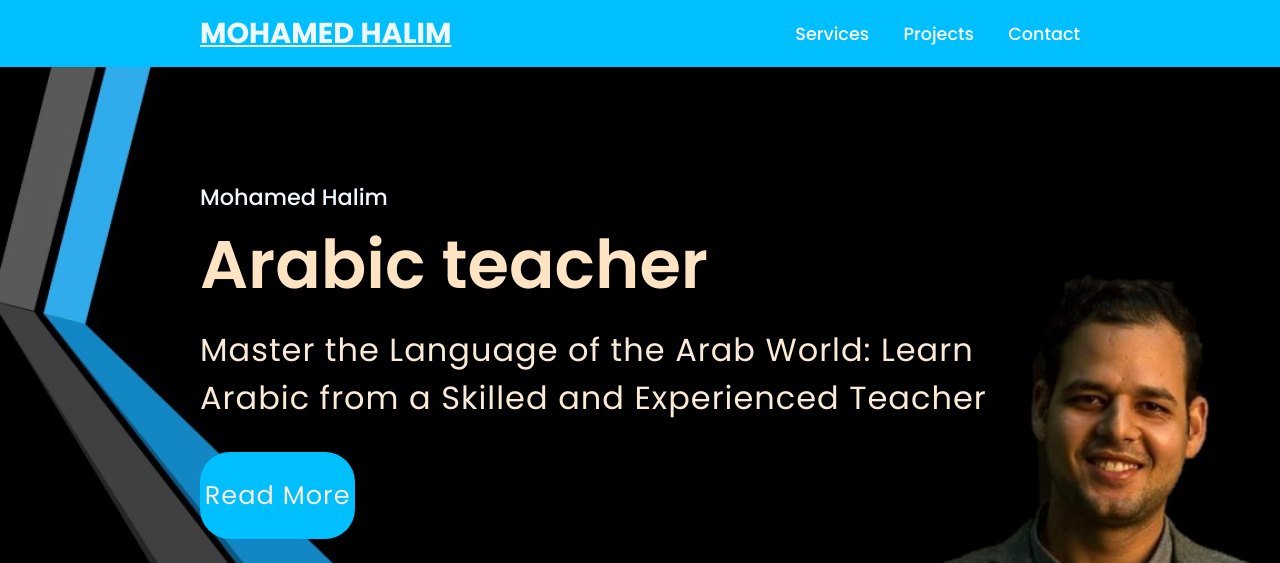
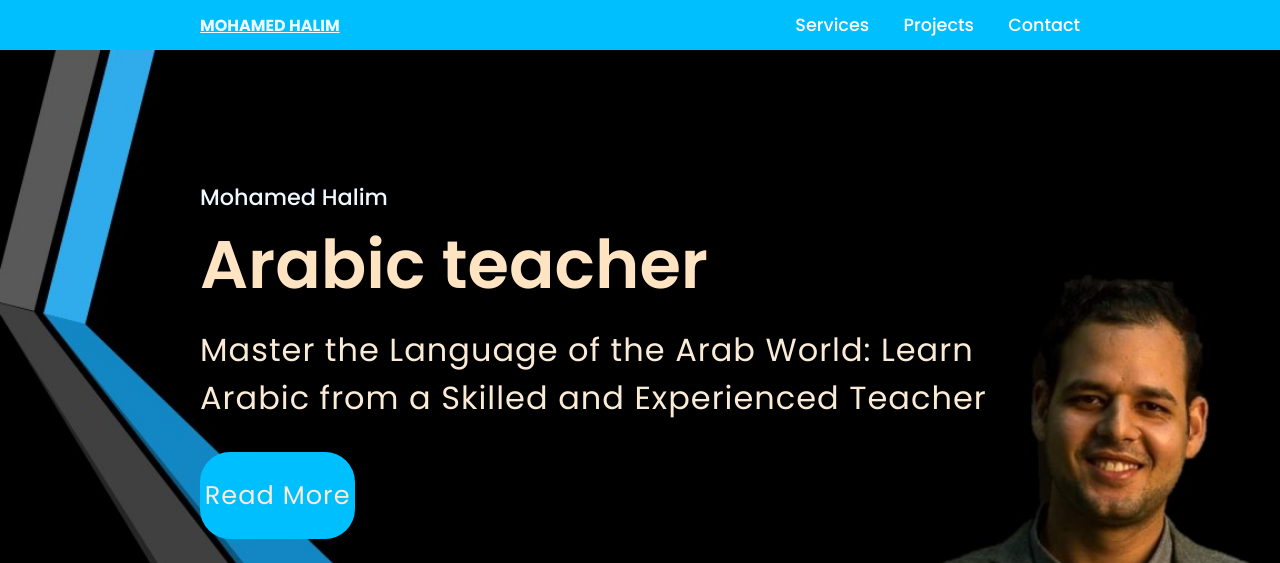
Before and after one commit to Halim258/sdasd, a plain HTML site: page index.html in a window 1280 px wide. Shown: the top 563 px of the page. Drawn offline with Linux system fonts and the light colour scheme.

Commit message:
changies

```diff
--- a/style.CSS
+++ b/style.CSS
@@ -23,7 +23,7 @@ header {
   color:aliceblue;
   text-transform:uppercase;
   font-weight:700;
-  font-size:1.8em;
+  font: size 1.9em;
 }
 
 .navigation a {
```
